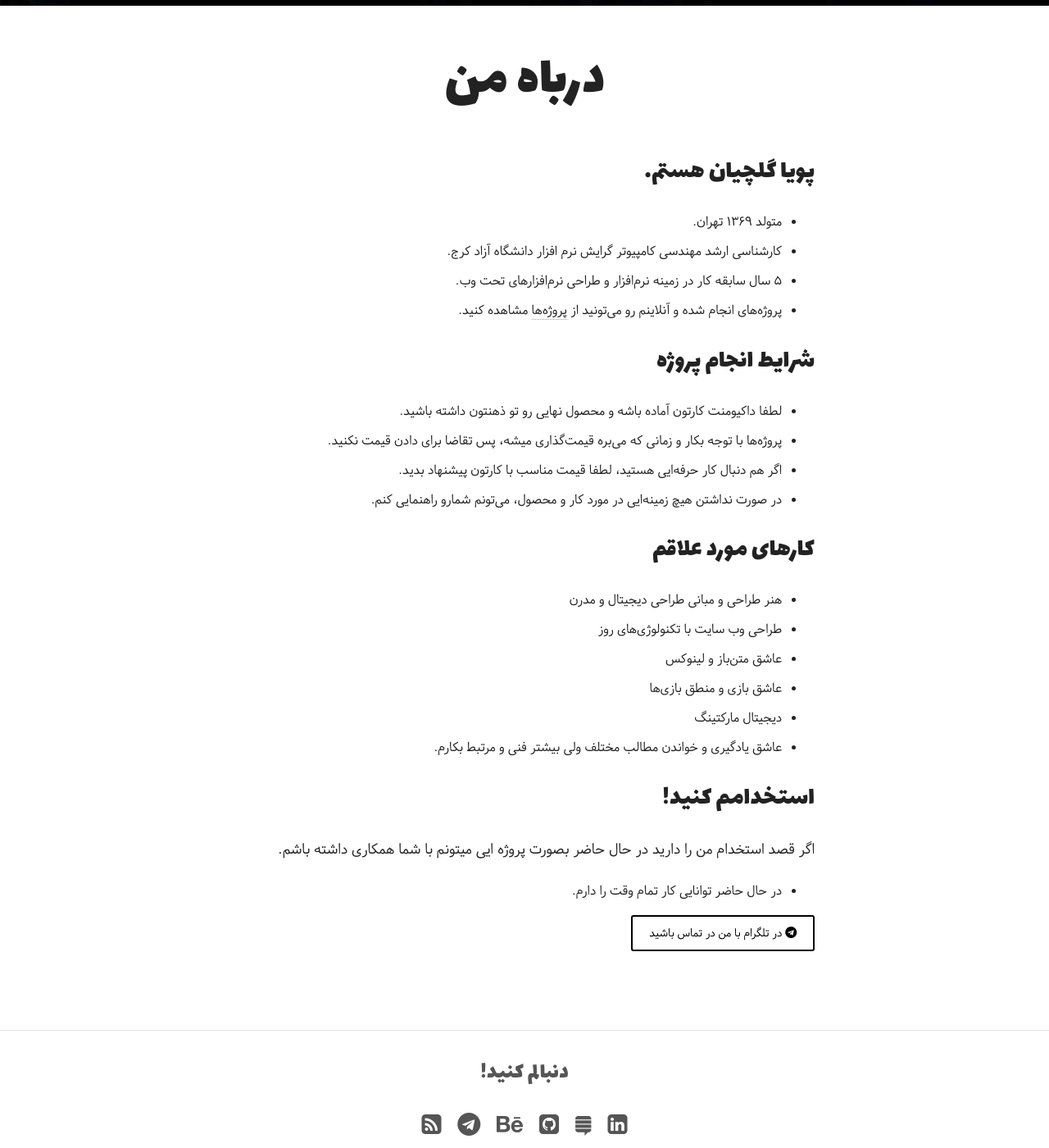
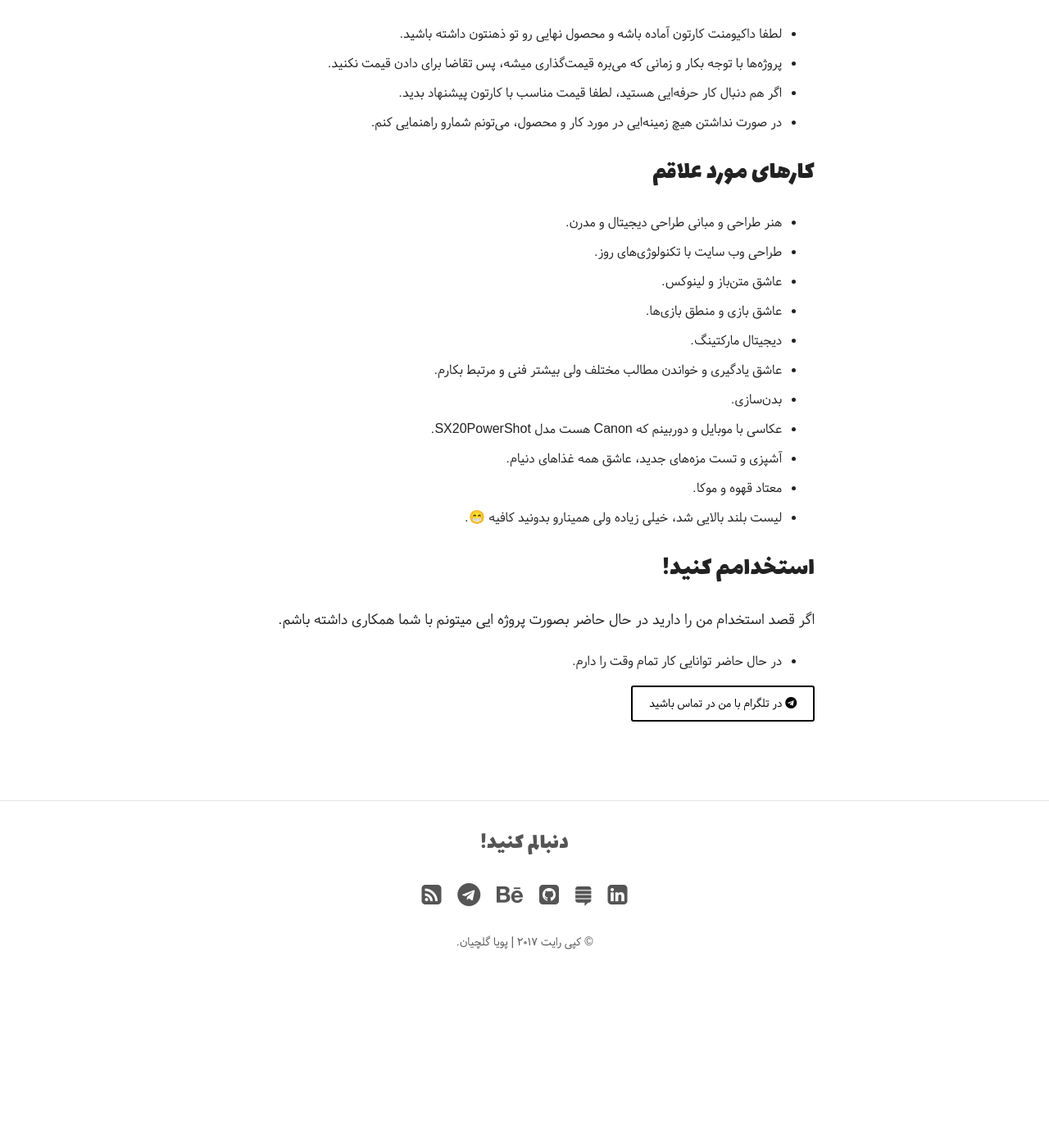
Before and after one commit to pooya-golchian/farsi, a Jekyll site: the page built from about/index.md, in a window 1280 px wide and 1400 px high, scrolled down 762 px. Shown: the whole window at 82% size. Built offline with Jekyll 4.4.1, drawn with Linux system fonts in a browser that asks for light colours; nearby versions of some CDN libraries; after the commit the page ends 1989 px from its top, so only the background shows below that; some of the changed text lies outside the part shown.

Commit message:
update about page

```diff
--- a/about/index.md
+++ b/about/index.md
@@ -4,7 +4,7 @@ title:  درباه من
 excerpt: "درباره پویا گلچیان"
 modified: 2014-08-08T19:44:38.564948-04:00
 image:
-  feature: bg3.jpg
+  <!--feature: bg3.jpg-->
   <!--credit: OpenSource!-->
   <!--creditlink: -->
 ---
@@ -23,12 +23,17 @@ image:
 * در صورت نداشتن هیچ زمینه‌ایی در مورد کار و محصول، می‌تونم شمارو راهنمایی کنم.
 
 ## کارهای مورد علاقم
-* هنر طراحی و مبانی طراحی دیجیتال و مدرن
-* طراحی وب سایت با تکنولوژی‌های روز
-* عاشق متن‌باز و لینوکس
-* عاشق بازی و منطق بازی‌ها
-* دیجیتال مارکتینگ
+* هنر طراحی و مبانی طراحی دیجیتال و مدرن.
+* طراحی وب سایت با تکنولوژی‌های روز.
+* عاشق متن‌باز و لینوکس.
+* عاشق بازی و منطق بازی‌ها.
+* دیجیتال مارکتینگ.
 * عاشق یادگیری و خواندن مطالب مختلف ولی بیشتر فنی و مرتبط بکارم.
+* بدن‌سازی.
+* عکاسی با موبایل و دوربینم که Canon هست مدل SX20PowerShot.
+* آشپزی و تست مزه‌های جدید، عاشق همه غذاهای دنیام.
+* معتاد قهوه و موکا.
+* لیست بلند بالایی شد، خیلی زیاده ولی همینارو بدونید کافیه 😁.
 
 ## استخدامم کنید!
 اگر قصد استخدام من را دارید در حال حاضر بصورت پروژه ایی میتونم با شما همکاری داشته باشم.
```
